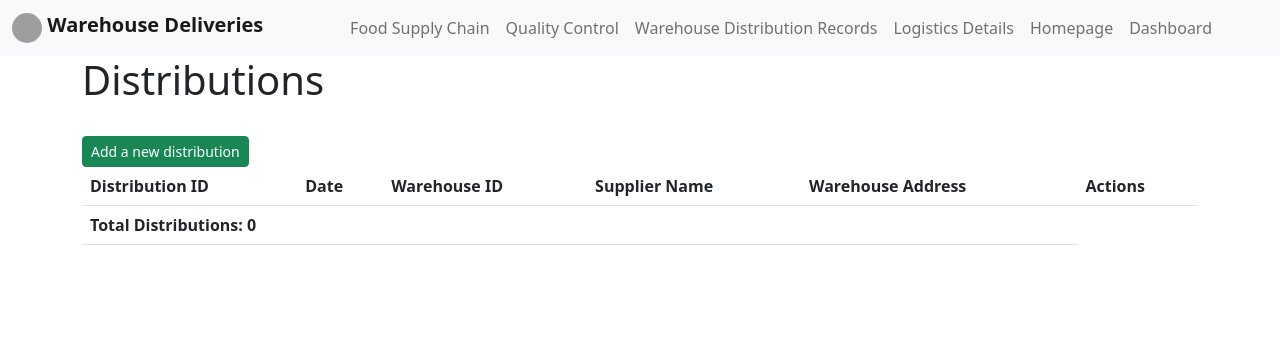
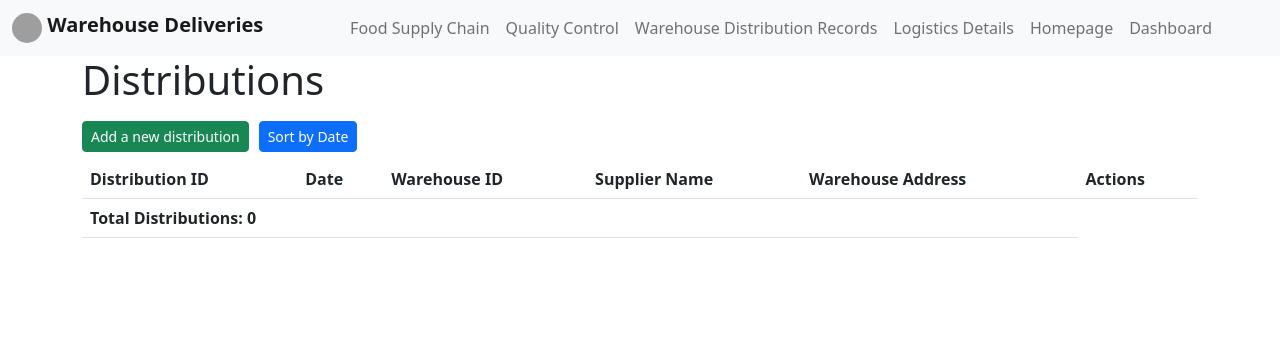
Before and after one commit to Mahreenn/DBMSDRAFT, a Django app: page /MyApp/warehousedistribution.html in a window 1280 px wide. Shown: the top 356 px of the page. Run offline with Django 5.2, Linux system fonts and the light colour scheme; data that the repository does not hold is empty; parts of the project's set-up code (start-up, migrations or seed data) failed here and were passed over; grey boxes are pictures that could not be loaded.

Commit message:
added sort button and views

```diff
--- a/GREENROOTSV2/MyApp/Templates/warehousedistribution.html
+++ b/GREENROOTSV2/MyApp/Templates/warehousedistribution.html
@@ -14,6 +14,10 @@
         color: white;
         font-weight: bold;
     }
+
+    .d-flex a {
+    margin-right: 10px; /* Adds space between the buttons */
+}
 
     .stats-container {
         display: flex;
@@ -69,9 +73,15 @@
 
     <div class="container">
         <h1>Distributions</h1>
+        <div class="d-flex align-items-center">
         <br/>
-        <a class="btn btn-sm btn-success" href="add_distrib.html"> Add a new distribution</a>
+        <a class="btn btn-sm btn-success " href="add_distrib.html"> Add a new distribution</a>
         <br/>
+        <br/><a class="btn btn-sm btn-primary" href="?sort_by_date=true">Sort by Date</a><br/>
+        </div>
+
+
+
 
         <table class="table table-striped">
             <thead>
--- a/GREENROOTSV2/MyApp/querries.py
+++ b/GREENROOTSV2/MyApp/querries.py
@@ -20,9 +20,8 @@ def create_all_tables():
             supname VARCHAR(65),
             FOREIGN KEY (warehouseid) REFERENCES warehouse(warehouseid),
             FOREIGN KEY (supname) REFERENCES supplier(name),
-            UNIQUE (warehouseid, supname, date)
+            UNIQUE (id, warehouseid, supname, date)
         );""",
-
 
         """CREATE TABLE IF NOT EXISTS product (
             product_ID INT AUTO_INCREMENT PRIMARY KEY,
--- a/GREENROOTSV2/MyApp/views.py
+++ b/GREENROOTSV2/MyApp/views.py
@@ -61,20 +61,28 @@ def distrib(request):
     query = """
         SELECT wd.id, wd.date, wd.warehouseid, wd.supname, w.address AS warehouse_address
         FROM warehouse_distribution AS wd
-        JOIN warehouse AS w ON wd.warehouseid = w.warehouseid;
+        JOIN warehouse AS w ON wd.warehouseid = w.warehouseid
         """
+    sort_by_date_str = request.GET.get('sort_by_date', 'false').lower()
+    sort_by_date = sort_by_date_str == 'true'
+
+    #sort_by_date = request.GET.get('sort_by_date', 'false').lower() == 'true'
+    if sort_by_date:
+        query += " ORDER BY wd.date DESC"
+
     with connection.cursor() as cursor:
         cursor.execute(query)
         rows = cursor.fetchall()
 
-    return render(request,'warehousedistribution.html', {'rows': rows})
+    print("Fetched rows:", rows)
+    return render(request, 'warehousedistribution.html', {'rows': rows, 'sort_by_date': sort_by_date})
 
 def add_distrib(request):
     submitted = False
     if request.method == "POST":
         form = distribForm(request.POST)
         if form.is_valid():
-            field1 = form.cleaned_data['delivery_id']
+           # field1 = form.cleaned_data['delivery_id']
             field2 = form.cleaned_data['delivery_date']
             field3 = form.cleaned_data['warehouse_id']
             field4 = form.cleaned_data['supplier_name']
@@ -82,9 +90,9 @@ def add_distrib(request):
 
             with connection.cursor() as cursor:
                 cursor.execute("""
-                    INSERT INTO warehouse_distribution (id, date, warehouseid,supname)
-                    VALUES (%s, %s, %s, %s)
-                """, [field1, field2, field3, field4])
+                    INSERT INTO warehouse_distribution (date, warehouseid,supname)
+                    VALUES ( %s, %s, %s)
+                """, [ field2, field3, field4])
 
             return HttpResponseRedirect('warehousedistribution.html?submitted=True')
     else:
@@ -95,7 +103,42 @@ def add_distrib(request):
 
 
 def update_distrib(request, pk):
-    return render(request,'add_distrib.html')
+        # Fetch the current distribution data using raw SQL
+    with connection.cursor() as cursor:
+        cursor.execute("SELECT * FROM warehouse_distribution WHERE id = %s", [pk])
+        row = cursor.fetchone()
+
+    if not row:
+        raise Http404("Distribution record not found.")
+
+    initial_data = {
+        # 'delivery_id': row[0],  # No need to include `delivery_id` as it is auto-incremented
+        'warehouse_id': row[2],  # Assuming warehouse_id is at index 2 (adjust as necessary)
+        'supplier_name': row[3],  # Assuming supplier_name is at index 3
+        'delivery_date': row[1],  # Assuming delivery_date is at index 1
+    }
+
+    form = distribForm(request.POST or None, initial=initial_data)
+
+    if request.method == 'POST' and form.is_valid():
+        # If the form is submitted and valid, update the record in the database
+        warehouse_id = form.cleaned_data['warehouse_id']
+        supplier_name = form.cleaned_data['supplier_name']
+        delivery_date = form.cleaned_data['delivery_date']
+
+        # Update the record using raw SQL (No need to update `id` since it's auto-incremented)
+        with connection.cursor() as cursor:
+            cursor.execute("""
+                UPDATE warehouse_distribution
+                SET warehouseid = %s, supname = %s, delivery_date = %s
+                WHERE id = %s
+            """, [warehouse_id, supplier_name, delivery_date, pk])
+
+        # Redirect to the page where the updated distribution is displayed (change the URL as needed)
+        return HttpResponseRedirect(f'warehousedistribution/{pk}/')
+
+    # Render the form if the method is GET or if there are errors in the form
+    return render(request, 'add_distrib.html', {'form': form})
 
 def delete_distrib(request, pk):
    if request.method == 'POST':
```
Also changed, not shown: GREENROOTSV2/MyApp/forms.py (+1 -19 lines).
